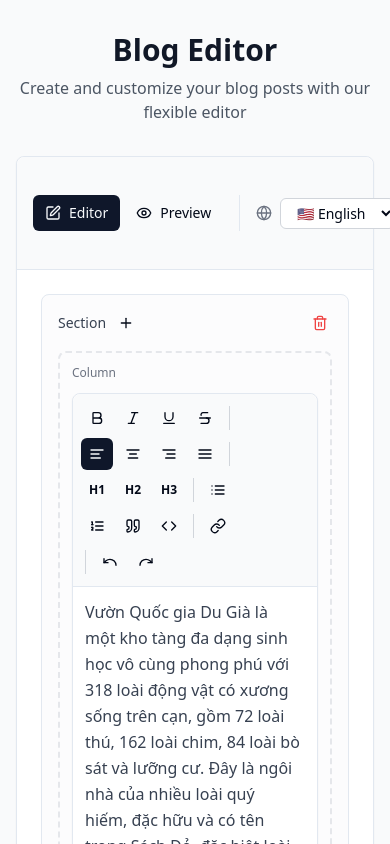
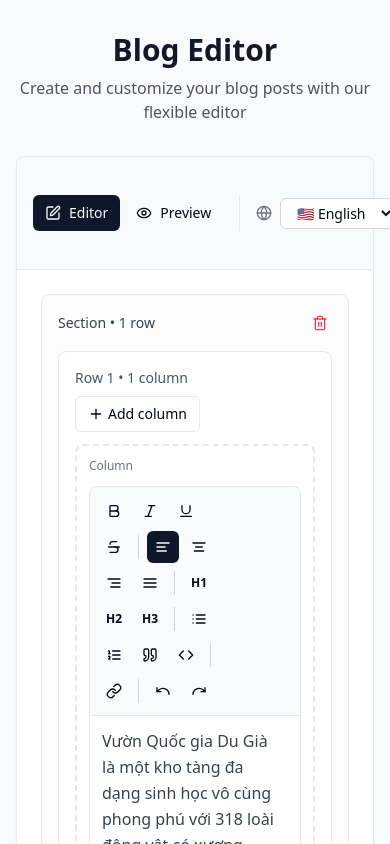
Before and after one commit to quanndb/tiptap-blog-editor, a Next.js app: page / in a window 390 px wide. Shown: the top 844 px of the page. Built offline with nearby package versions, Linux system fonts and the light colour scheme.

Commit message:
fix layout&responsive

```diff
--- a/components/blog-editor.tsx
+++ b/components/blog-editor.tsx
@@ -19,9 +19,14 @@ export interface Column {
   blocks: Block[];
 }
 
+export interface Row {
+  id: string;
+  columns: Column[];
+}
+
 export interface SectionData {
   id: string;
-  columns: Column[];
+  rows: Row[];
 }
 
 export interface LanguageVersion {
@@ -36,6 +41,9 @@ export interface LanguageVersion {
 const initialSections: SectionData[] = [
   {
     id: "section-1",
+    rows: [
+      {
+        id: "row-1",
         columns: [
           {
             id: "col-1",
@@ -51,8 +59,13 @@ const initialSections: SectionData[] = [
           },
         ],
       },
+    ],
+  },
   {
     id: "section-1753176792856",
+    rows: [
+      {
+        id: "row-1753176792856",
         columns: [
           {
             id: "col-1753176792856",
@@ -68,8 +81,13 @@ const initialSections: SectionData[] = [
           },
         ],
       },
+    ],
+  },
   {
     id: "section-1753176887094",
+    rows: [
+      {
+        id: "row-1753176887094",
         columns: [
           {
             id: "col-1753176887094",
@@ -99,8 +117,13 @@ const initialSections: SectionData[] = [
           },
         ],
       },
+    ],
+  },
   {
     id: "section-1753177035890",
+    rows: [
+      {
+        id: "row-1753177035890",
         columns: [
           {
             id: "col-1753177035890",
@@ -116,8 +139,13 @@ const initialSections: SectionData[] = [
           },
         ],
       },
+    ],
+  },
   {
     id: "section-1753177076369",
+    rows: [
+      {
+        id: "row-1753177076369",
         columns: [
           {
             id: "col-1753177076369",
@@ -149,8 +177,13 @@ const initialSections: SectionData[] = [
           },
         ],
       },
+    ],
+  },
   {
     id: "section-1753177994908",
+    rows: [
+      {
+        id: "row-1753177994908",
         columns: [
           {
             id: "col-1753177994908",
@@ -164,6 +197,8 @@ const initialSections: SectionData[] = [
                     '<iframe src="https://www.google.com/maps/embed?pb=!1m18!1m12!1m3!1d3936.0707847893914!2d105.3626985!3d21.0812013!2m3!1f0!2f0!3f0!3m2!1i1024!2i768!4f13.1!3m3!1m2!1s0x313461542bb47287%3A0xfc1784f698c57611!2zVsaw4budbiBRdeG7kWMgZ2lhIEJhIFbDrA!5e1!3m2!1svi!2s!4v1753178005407!5m2!1svi!2s" width="600" height="450" style="border:0;" allowfullscreen="" loading="lazy" referrerpolicy="no-referrer-when-downgrade"></iframe>',
                   url: "https://www.google.com/maps/embed?pb=!1m18!1m12!1m3!1d3936.0707847893914!2d105.3626985!3d21.0812013!2m3!1f0!2f0!3f0!3m2!1i1024!2i768!4f13.1!3m3!1m2!1s0x313461542bb47287%3A0xfc1784f698c57611!2zVsaw4budbiBRdeG7kWMgZ2lhIEJhIFbDrA!5e1!3m2!1svi!2s!4v1753178005407!5m2!1svi!2s",
                 },
+              },
+            ],
           },
         ],
       },
@@ -212,12 +247,18 @@ export function BlogEditor() {
   };
 
   const addSection = () => {
+    const timestamp = Date.now();
     const newSection: SectionData = {
-      id: `section-${Date.now()}`,
+      id: `section-${timestamp}`,
+      rows: [
+        {
+          id: `row-${timestamp}`,
           columns: [
             {
-          id: `col-${Date.now()}`,
+              id: `col-${timestamp + 1}`,
               blocks: [],
+            },
+          ],
         },
       ],
     };
@@ -297,7 +338,8 @@ export function BlogEditor() {
   const calculateWordCount = (sections: SectionData[]) => {
     let wordCount = 0;
     sections.forEach((section) => {
-      section.columns.forEach((column) => {
+      section.rows.forEach((row) => {
+        row.columns.forEach((column) => {
           column.blocks.forEach((block) => {
             if (block.type === "text" && block.content.html) {
               const text = block.content.html.replace(/<[^>]*>/g, "");
@@ -305,6 +347,7 @@ export function BlogEditor() {
                 .split(/\s+/)
                 .filter((word: string) => word.length > 0).length;
             }
+          });
         });
       });
     });
--- a/components/blog-preview.tsx
+++ b/components/blog-preview.tsx
@@ -8,6 +8,18 @@ interface BlogPreviewProps {
 }
 
 export function BlogPreview({ sections }: BlogPreviewProps) {
+  const getRowGridStyles = (columnCount: number) => {
+    if (columnCount <= 1) {
+      return { gridTemplateColumns: "minmax(0, 1fr)" };
+    }
+
+    const minWidth = columnCount >= 4 ? 220 : columnCount === 3 ? 240 : 280;
+
+    return {
+      gridTemplateColumns: `repeat(auto-fit, minmax(${minWidth}px, 1fr))`,
+    };
+  };
+
   const renderBlock = (block: any) => {
     switch (block.type) {
       case "text":
@@ -77,14 +89,8 @@ export function BlogPreview({ sections }: BlogPreviewProps) {
     return url;
   };
 
-  const getColumnClass = (columnCount: number) => {
-    if (columnCount === 1) return "grid-cols-1";
-    if (columnCount === 2) return "grid-cols-1 lg:grid-cols-2";
-    return "grid-cols-1 md:grid-cols-2 lg:grid-cols-3";
-  };
-
   return (
-    <div className="max-w-4xl mx-auto">
+    <div className="max-w-4xl w-full mx-auto px-4 sm:px-6">
       {/* Blog Header */}
       <div className="text-center mb-12 pb-8 border-b">
         <div className="inline-flex items-center px-3 py-1 rounded-full text-xs font-medium bg-blue-100 text-blue-800 mb-4">
@@ -107,8 +113,8 @@ export function BlogPreview({ sections }: BlogPreviewProps) {
       {/* Blog Content */}
       <article>
         {sections.map((section, sectionIndex) => (
-          <section key={section.id} className="relative">
-            {/* Section divider for multiple sections */}
+          <section key={section.id} className="relative space-y-8">
+            {/* Section divider placeholder kept for future use */}
             {/* {sectionIndex > 0 && (
               <div className="flex items-center justify-center mb-12">
                 <div className="w-16 h-px bg-gray-300"></div>
@@ -117,15 +123,19 @@ export function BlogPreview({ sections }: BlogPreviewProps) {
               </div>
             )} */}
 
+            {section.rows.map((row) => (
               <div
-              className={`grid gap-8 ${getColumnClass(section.columns.length)}`}
+                key={row.id}
+                className="grid gap-8"
+                style={getRowGridStyles(row.columns.length)}
               >
-              {section.columns.map((column) => (
+                {row.columns.map((column) => (
                   <div key={column.id} className="space-y-6">
                     {column.blocks.map(renderBlock)}
                   </div>
                 ))}
               </div>
+            ))}
           </section>
         ))}
       </article>
@@ -152,7 +162,8 @@ export function BlogPreview({ sections }: BlogPreviewProps) {
   function calculateWordCount() {
     let wordCount = 0;
     sections.forEach((section) => {
-      section.columns.forEach((column) => {
+      section.rows.forEach((row) => {
+        row.columns.forEach((column) => {
           column.blocks.forEach((block) => {
             if (block.type === "text" && block.content.html) {
               const text = block.content.html.replace(/<[^>]*>/g, "");
@@ -160,6 +171,7 @@ export function BlogPreview({ sections }: BlogPreviewProps) {
                 .split(/\s+/)
                 .filter((word: string) => word.length > 0).length;
             }
+          });
         });
       });
     });
--- a/components/section.tsx
+++ b/components/section.tsx
@@ -1,9 +1,14 @@
 "use client";
 
 import { Button } from "@/components/ui/button";
-import { Columns2, Columns3, Plus, Trash2 } from "lucide-react";
+import { Plus, Trash2 } from "lucide-react";
 import { useState } from "react";
-import type { Block, Column as ColumnType, SectionData } from "./blog-editor";
+import type {
+  Block,
+  Column as ColumnType,
+  Row as RowType,
+  SectionData,
+} from "./blog-editor";
 import { Column } from "./column";
 
 interface SectionProps {
@@ -16,70 +21,139 @@ export function Section({ section, onUpdate, onDelete }: SectionProps) {
   const [draggedBlock, setDraggedBlock] = useState<{
     block: Block;
     sourceColumnId: string;
+    sourceRowId: string;
   } | null>(null);
 
-  const addColumn = () => {
-    if (section.columns.length >= 3) return;
+  const generateId = (prefix: string) =>
+    `${prefix}-${Date.now()}-${Math.random().toString(36).slice(2, 6)}`;
 
-    const newColumn: ColumnType = {
-      id: `col-${Date.now()}`,
-      blocks: [],
-    };
+  const createColumn = (): ColumnType => ({
+    id: generateId("col"),
+    blocks: [],
+  });
 
+  const createRow = (): RowType => ({
+    id: generateId("row"),
+    columns: [createColumn()],
+  });
+
+  const addRow = () => {
     onUpdate(section.id, {
       ...section,
-      columns: [...section.columns, newColumn],
+      rows: [...section.rows, createRow()],
     });
   };
 
-  const removeColumn = (columnId: string) => {
-    if (section.columns.length <= 1) return;
-
+  const removeRow = (rowId: string) => {
+    if (section.rows.length <= 1) return;
     onUpdate(section.id, {
       ...section,
-      columns: section.columns.filter((col) => col.id !== columnId),
+      rows: section.rows.filter((row) => row.id !== rowId),
     });
   };
 
-  const updateColumn = (columnId: string, updatedColumn: ColumnType) => {
+  const addColumn = (rowId: string) => {
     onUpdate(section.id, {
       ...section,
-      columns: section.columns.map((col) =>
-        col.id === columnId ? updatedColumn : col
+      rows: section.rows.map((row) =>
+        row.id === rowId
+          ? { ...row, columns: [...row.columns, createColumn()] }
+          : row
       ),
     });
   };
 
-  const handleDragStart = (block: Block, sourceColumnId: string) => {
-    setDraggedBlock({ block, sourceColumnId });
+  const removeColumn = (rowId: string, columnId: string) => {
+    const targetRow = section.rows.find((row) => row.id === rowId);
+    if (!targetRow || targetRow.columns.length <= 1) return;
+
+    onUpdate(section.id, {
+      ...section,
+      rows: section.rows.map((row) =>
+        row.id === rowId
+          ? {
+              ...row,
+              columns: row.columns.filter((col) => col.id !== columnId),
+            }
+          : row
+      ),
+    });
   };
 
-  const handleDrop = (targetColumnId: string, targetIndex?: number) => {
+  const updateColumn = (
+    rowId: string,
+    columnId: string,
+    updatedColumn: ColumnType
+  ) => {
+    onUpdate(section.id, {
+      ...section,
+      rows: section.rows.map((row) =>
+        row.id === rowId
+          ? {
+              ...row,
+              columns: row.columns.map((col) =>
+                col.id === columnId ? updatedColumn : col
+              ),
+            }
+          : row
+      ),
+    });
+  };
+
+  const handleDragStart = (
+    block: Block,
+    sourceRowId: string,
+    sourceColumnId: string
+  ) => {
+    setDraggedBlock({ block, sourceColumnId, sourceRowId });
+  };
+
+  const handleDrop = (
+    targetRowId: string,
+    targetColumnId: string,
+    targetIndex?: number
+  ) => {
     if (!draggedBlock) return;
 
-    if (targetColumnId === draggedBlock.sourceColumnId) return;
+    if (
+      targetColumnId === draggedBlock.sourceColumnId &&
+      targetRowId === draggedBlock.sourceRowId
+    ) {
+      return;
+    }
 
-    const { block, sourceColumnId } = draggedBlock;
+    const { block, sourceColumnId, sourceRowId } = draggedBlock;
 
-    // Remove from source column
-    const sourceColumn = section.columns.find(
-      (col) => col.id === sourceColumnId
+    const rowsWithoutBlock = section.rows.map((row) => {
+      if (row.id !== sourceRowId) return row;
+      return {
+        ...row,
+        columns: row.columns.map((column) =>
+          column.id === sourceColumnId
+            ? {
+                ...column,
+                blocks: column.blocks.filter((b) => b.id !== block.id),
+              }
+            : column
+        ),
+      };
+    });
+
+    const targetRowIndex = rowsWithoutBlock.findIndex(
+      (row) => row.id === targetRowId
     );
-    if (!sourceColumn) return;
+    if (targetRowIndex === -1) return;
 
-    const updatedSourceColumn = {
-      ...sourceColumn,
-      blocks: sourceColumn.blocks.filter((b) => b.id !== block.id),
-    };
+    const targetRow = rowsWithoutBlock[targetRowIndex];
+    const targetColumnIndex = targetRow.columns.findIndex(
+      (column) => column.id === targetColumnId
+    );
+    if (targetColumnIndex === -1) return;
 
-    // Add to target column
-    const targetColumn = section.columns.find(
-      (col) => col.id === targetColumnId
-    );
-    if (!targetColumn) return;
-
+    const targetColumn = targetRow.columns[targetColumnIndex];
     const insertIndex =
       targetIndex !== undefined ? targetIndex : targetColumn.blocks.length;
+
     const updatedTargetColumn = {
       ...targetColumn,
       blocks: [
@@ -89,49 +163,35 @@ export function Section({ section, onUpdate, onDelete }: SectionProps) {
       ],
     };
 
-    // Update section
+    const finalRows = rowsWithoutBlock.map((row) => {
+      if (row.id !== targetRowId) return row;
+      return {
+        ...row,
+        columns: row.columns.map((column) =>
+          column.id === targetColumnId ? updatedTargetColumn : column
+        ),
+      };
+    });
+
     onUpdate(section.id, {
       ...section,
-      columns: section.columns.map((col) => {
-        if (col.id === sourceColumnId) return updatedSourceColumn;
-        if (col.id === targetColumnId) return updatedTargetColumn;
-        return col;
-      }),
+      rows: finalRows,
     });
 
     setDraggedBlock(null);
   };
 
-  const getColumnClass = () => {
-    const count = section.columns.length;
-    if (count === 1) return "grid-cols-1";
-    if (count === 2) return "grid-cols-1 md:grid-cols-2";
-    return "grid-cols-1 md:grid-cols-2 lg:grid-cols-3";
-  };
+  const rowCountLabel = `Section • ${section.rows.length} row${
+    section.rows.length === 1 ? "" : "s"
+  }`;
 
   return (
     <div className="border rounded-lg p-4 bg-gray-50/50">
       <div className="flex items-center justify-between mb-4">
         <div className="flex items-center gap-2">
-          <span className="text-sm font-medium text-gray-700">Section</span>
-          <div className="flex items-center gap-1">
-            {section.columns.length < 3 && (
-              <Button
-                onClick={addColumn}
-                size="sm"
-                variant="ghost"
-                className="h-6 w-6 p-0"
-              >
-                <Plus className="w-3 h-3" />
-              </Button>
-            )}
-            {section.columns.length === 2 && (
-              <Columns2 className="w-3 h-3 text-gray-400" />
-            )}
-            {section.columns.length === 3 && (
-              <Columns3 className="w-3 h-3 text-gray-400" />
-            )}
-          </div>
+          <span className="text-sm font-medium text-gray-700">
+            {rowCountLabel}
+          </span>
         </div>
         <Button
           onClick={() => onDelete(section.id)}
@@ -143,18 +203,77 @@ export function Section({ section, onUpdate, onDelete }: SectionProps) {
         </Button>
       </div>
 
-      <div className={`grid gap-4 ${getColumnClass()}`}>
-        {section.columns.map((column) => (
-          <Column
-            key={column.id}
-            column={column}
-            onUpdate={updateColumn}
-            onRemove={removeColumn}
-            canRemove={section.columns.length > 1}
-            onDragStart={handleDragStart}
-            onDrop={handleDrop}
-          />
+      <div className="space-y-4">
+        {section.rows.map((row, rowIndex) => (
+          <div key={row.id} className="rounded-lg border bg-white p-4">
+            <div className="mb-3 flex flex-wrap items-center justify-between gap-2">
+              <div className="text-sm font-medium text-gray-600">
+                Row {rowIndex + 1} • {row.columns.length} column
+                {row.columns.length === 1 ? "" : "s"}
+              </div>
+              <div className="flex items-center gap-2">
+                <Button
+                  onClick={() => addColumn(row.id)}
+                  size="sm"
+                  variant="outline"
+                  className="flex items-center gap-1"
+                >
+                  <Plus className="w-3 h-3" />
+                  Add column
+                </Button>
+                {section.rows.length > 1 && (
+                  <Button
+                    onClick={() => removeRow(row.id)}
+                    size="sm"
+                    variant="ghost"
+                    className="h-7 w-7 p-0 text-red-500 hover:text-red-700"
+                  >
+                    <Trash2 className="w-3.5 h-3.5" />
+                  </Button>
+                )}
+              </div>
+            </div>
+
+            <div
+              className="grid gap-4"
+              style={{
+                gridTemplateColumns: `repeat(${Math.max(
+                  row.columns.length,
+                  1
+                )}, minmax(0, 1fr))`,
+              }}
+            >
+              {row.columns.map((column) => (
+                <Column
+                  key={column.id}
+                  column={column}
+                  onUpdate={(columnId, updatedColumn) =>
+                    updateColumn(row.id, columnId, updatedColumn)
+                  }
+                  onRemove={(columnId) => removeColumn(row.id, columnId)}
+                  canRemove={row.columns.length > 1}
+                  onDragStart={(block, sourceColumnId) =>
+                    handleDragStart(block, row.id, sourceColumnId)
+                  }
+                  onDrop={(targetColumnId, targetIndex) =>
+                    handleDrop(row.id, targetColumnId, targetIndex)
+                  }
+                />
+              ))}
+            </div>
+          </div>
         ))}
+      </div>
+
+      <div className="mt-4 flex justify-center">
+        <Button
+          onClick={addRow}
+          variant="outline"
+          className="flex items-center gap-2 border-dashed"
+        >
+          <Plus className="w-4 h-4" />
+          Add row
+        </Button>
       </div>
     </div>
   );
```
Also changed, not shown: components/publish-modal.tsx (+37 -79 lines). Lines whose indentation alone changed are shown as unchanged.
